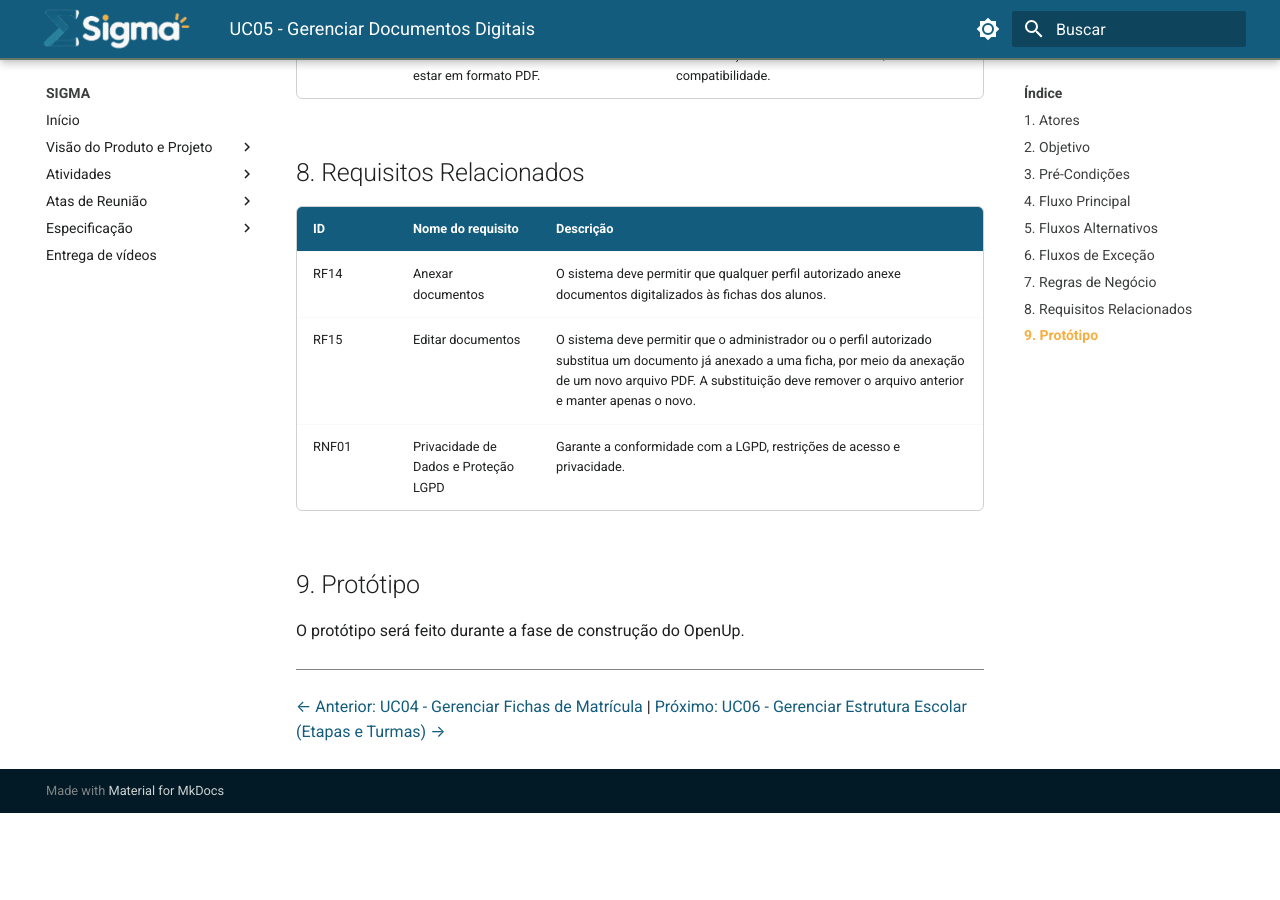
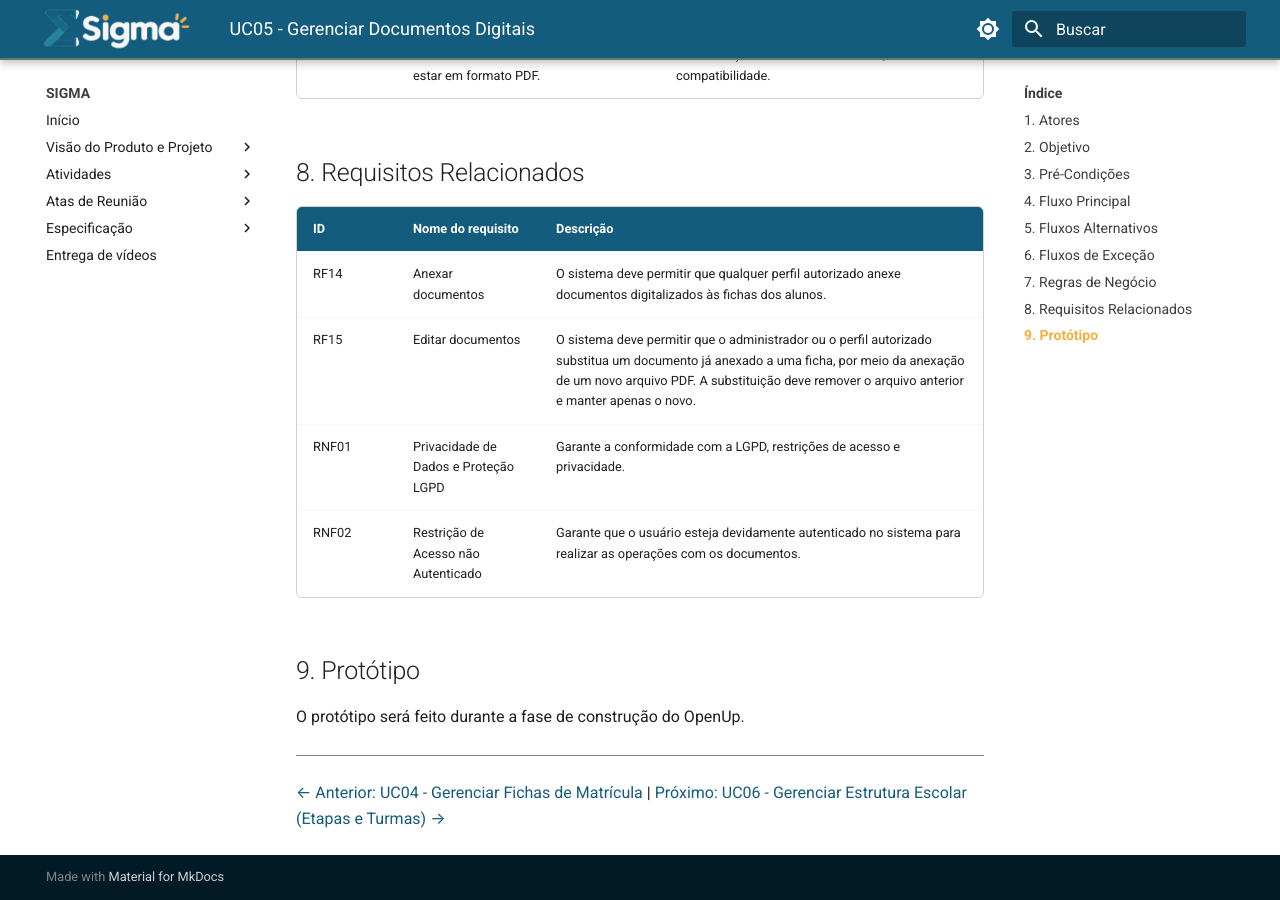
Before and after one commit to mdsreq-fga-unb/REQ-2026.2-T01-Sigma, an MkDocs documentation site: the page built from docs/doc-visao/casos-uso/uc05.md, in a window 1280 px wide and 900 px high, scrolled down 1923 px. Built offline with MkDocs 1.6.1 and Material for MkDocs 9.7.7, drawn with Linux system fonts in a browser that asks for light colours; before the commit the page ends 2736 px from its top, so only the background shows below that.

```diff
--- a/docs/doc-visao/casos-uso/uc05.md
+++ b/docs/doc-visao/casos-uso/uc05.md
@@ -66,6 +66,7 @@
 | RF14 | Anexar documentos | O sistema deve permitir que qualquer perfil autorizado anexe documentos digitalizados às fichas dos alunos. |
 | RF15 | Editar documentos | O sistema deve permitir que o administrador ou o perfil autorizado substitua um documento já anexado a uma ficha, por meio da anexação de um novo arquivo PDF. A substituição deve remover o arquivo anterior e manter apenas o novo. |
 | RNF01 | Privacidade de Dados e Proteção LGPD | Garante a conformidade com a LGPD, restrições de acesso e privacidade. |
+| RNF02 | Restrição de Acesso não Autenticado | Garante que o usuário esteja devidamente autenticado no sistema para realizar as operações com os documentos. |
 
 ## 9. Protótipo
 
```
